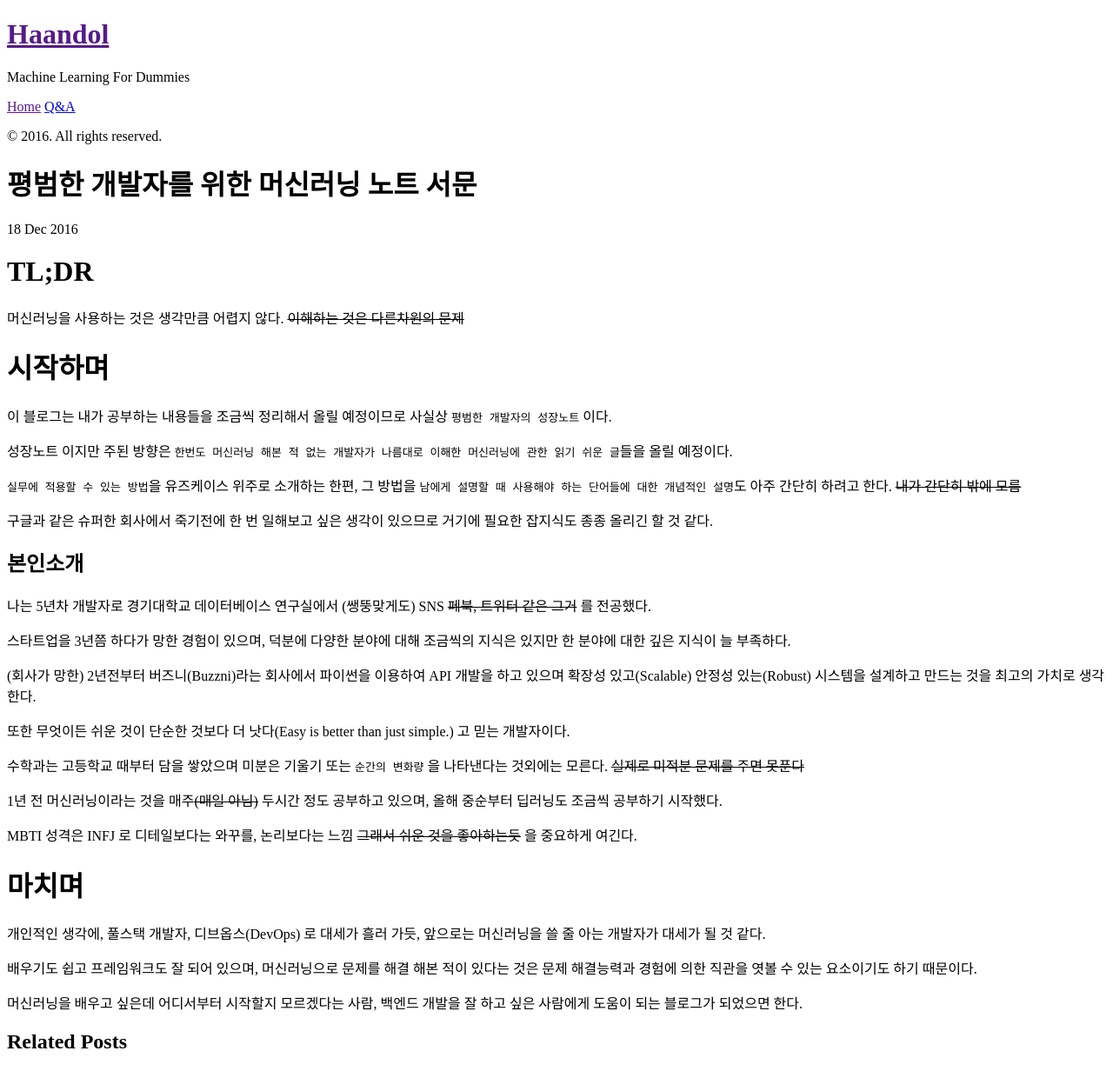
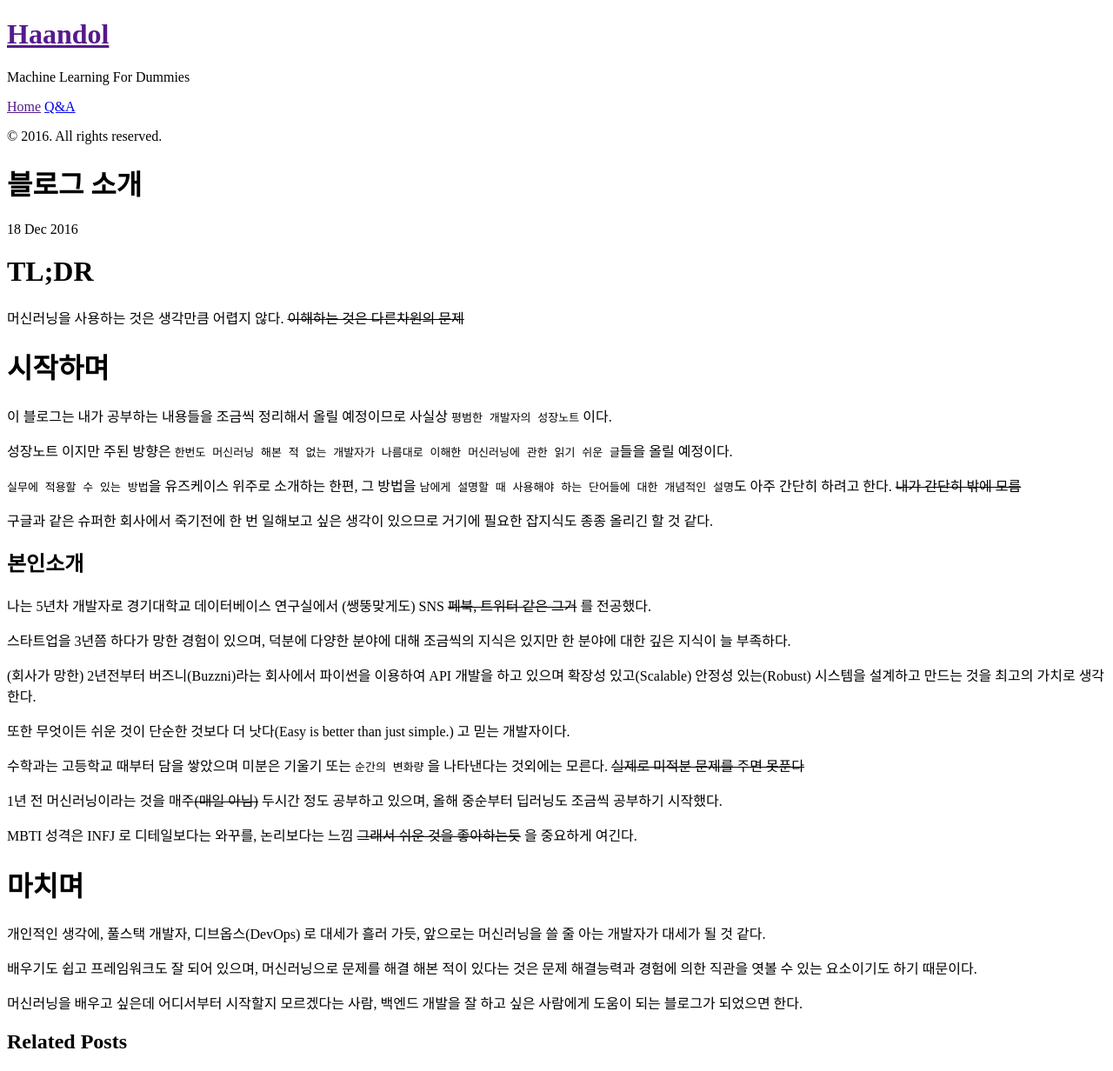
Before and after one commit to haandol/haandol.github.com, a Jekyll site: the page built from _posts/2016-12-18-machine-learning-for-dummies.md, in a window 1280 px wide. Shown: the whole page at 87% size. Built offline with Jekyll 4.4.1, drawn with Linux system fonts in a browser that asks for light colours.

Commit message:
제목수정

```diff
--- a/_posts/2016-12-18-machine-learning-for-dummies.md
+++ b/_posts/2016-12-18-machine-learning-for-dummies.md
@@ -1,7 +1,7 @@
 ---
 layout: post
-title: 평범한 개발자를 위한 머신러닝 노트 서문
-excerpt: 머신러닝을 한번도 배워보지 않은, 수학을 못하는 개발자를 위한 머신러닝 노트의 서문
+title: 블로그 소개
+excerpt: 머신러닝을 한번도 배워보지 않은, 수학을 못하는 개발자를 위한 머신러닝 노트
 frame: https://www.google.co.kr/url?sa=i&rct=j&q=&esrc=s&source=images&cd=&cad=rja&uact=8&ved=0ahUKEwik_5Cn9f3QAhXLFZQKHWcWA8YQjRwIBw&url=http%3A%2F%2Foliviaklose.com%2Fmachine-learning-11-algorithms-explained%2F&psig=AFQjCNGasRtT0UNJbYDI0tNFQZZ3cm5qbQ&ust=1482156476722080
 author: vincent
 email: ldg55d@gmail.com
```
